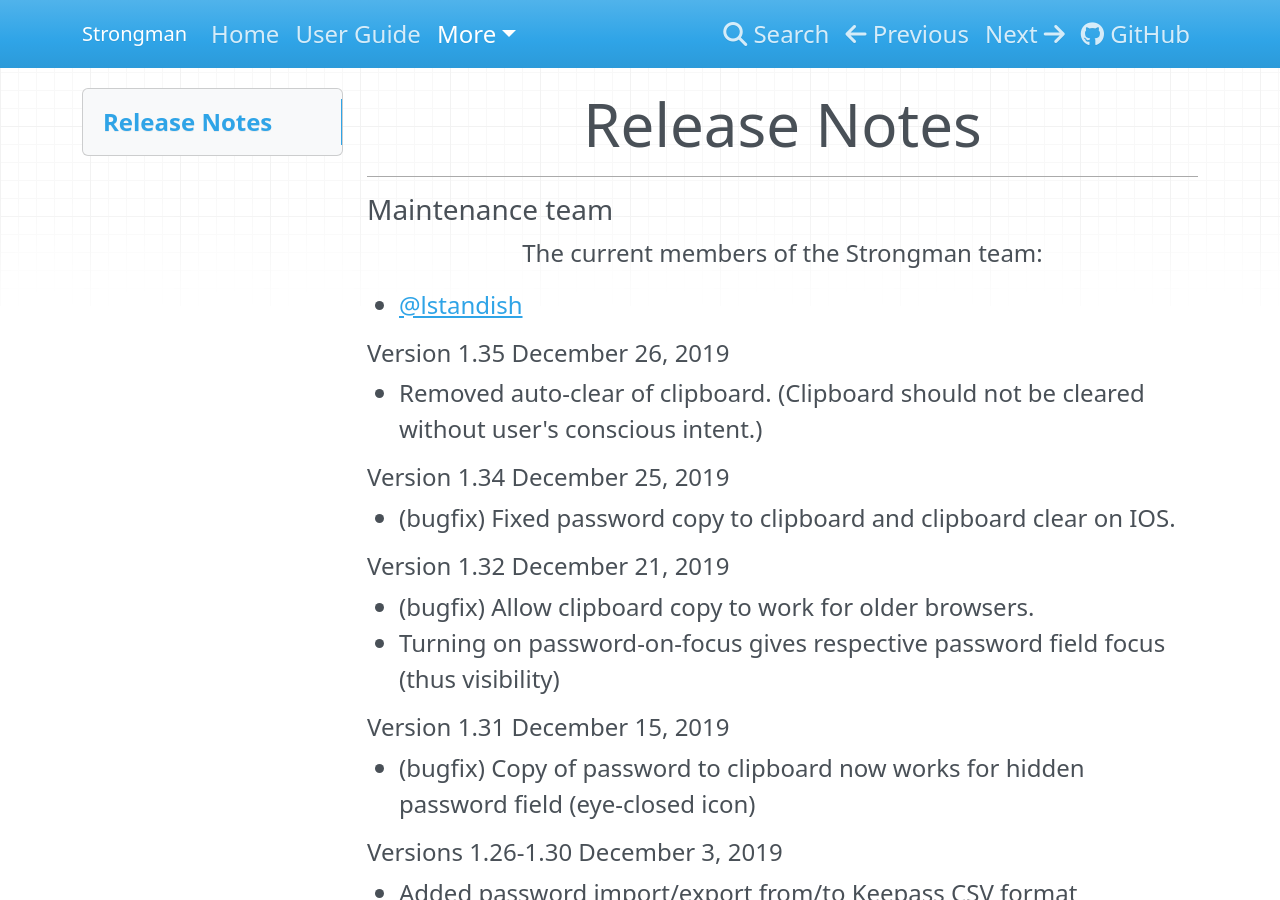
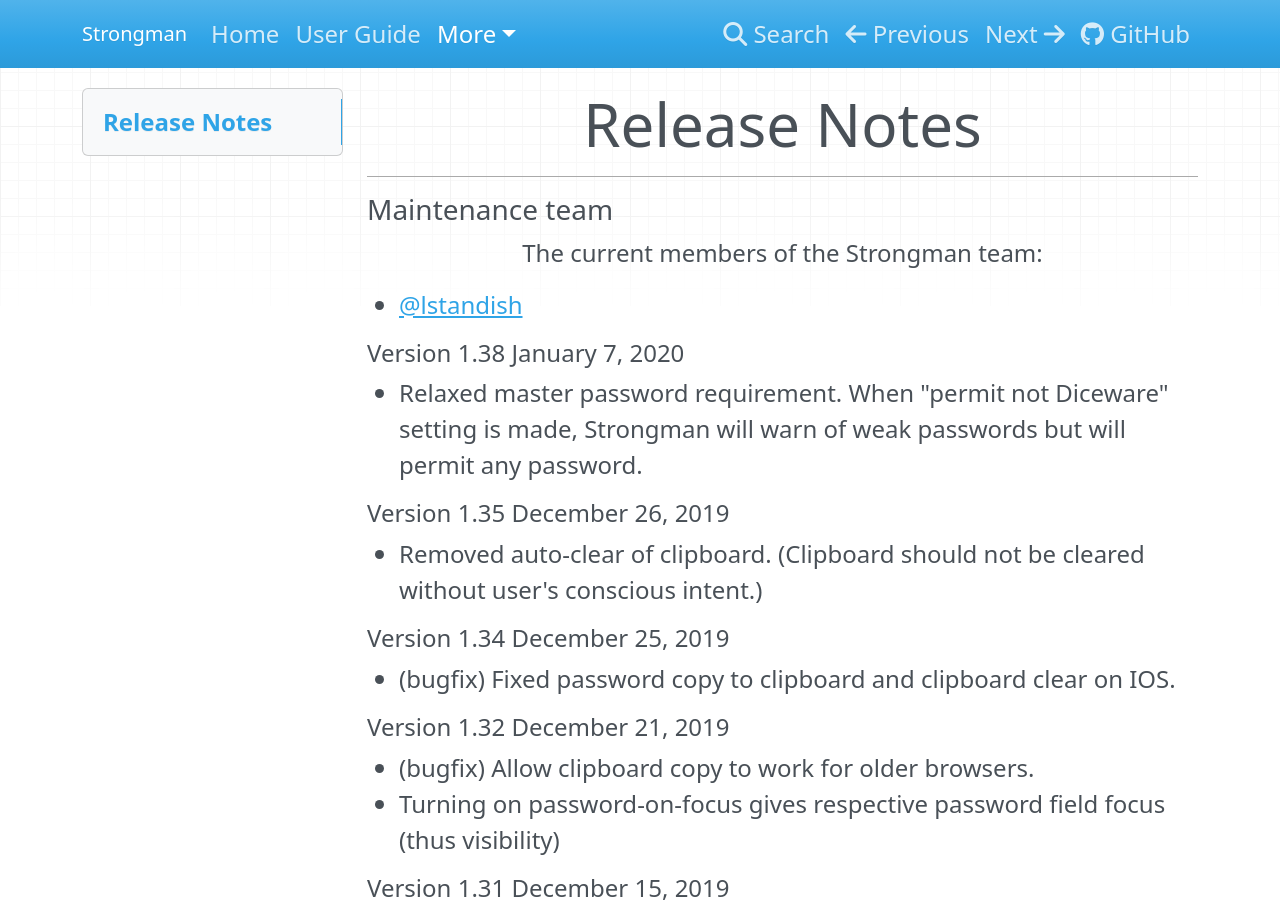
Before and after one commit to lstandish/strongman-md, an MkDocs documentation site: the page built from docs/more/release-notes.md, in a window 1280 px wide and 900 px high. Built offline with MkDocs 1.6.1, drawn with Linux system fonts in a browser that asks for light colours.

Commit message:
added version 1.38 changelog

```diff
--- a/docs/more/release-notes.md
+++ b/docs/more/release-notes.md
@@ -7,6 +7,10 @@
 The current members of the Strongman team:
 
 * [@lstandish](https://github.com/lstandish/)
+
+#### Version 1.38 January 7, 2020
+- Relaxed master password requirement. When "permit not Diceware" setting is made, Strongman will
+warn of weak passwords but will permit any password.
 
 #### Version 1.35 December 26, 2019
 - Removed auto-clear of clipboard. (Clipboard should not be cleared without user's conscious intent.)
```
